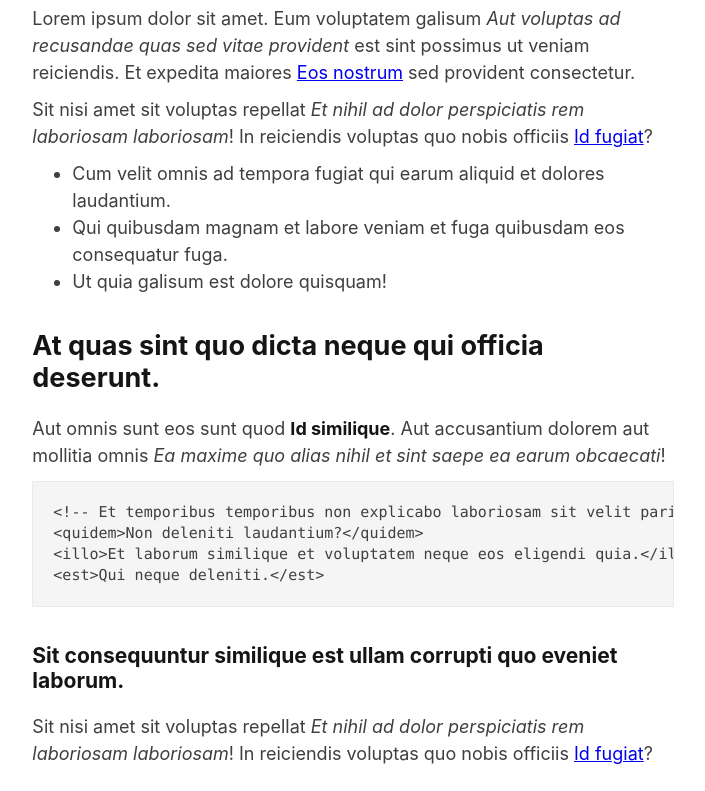
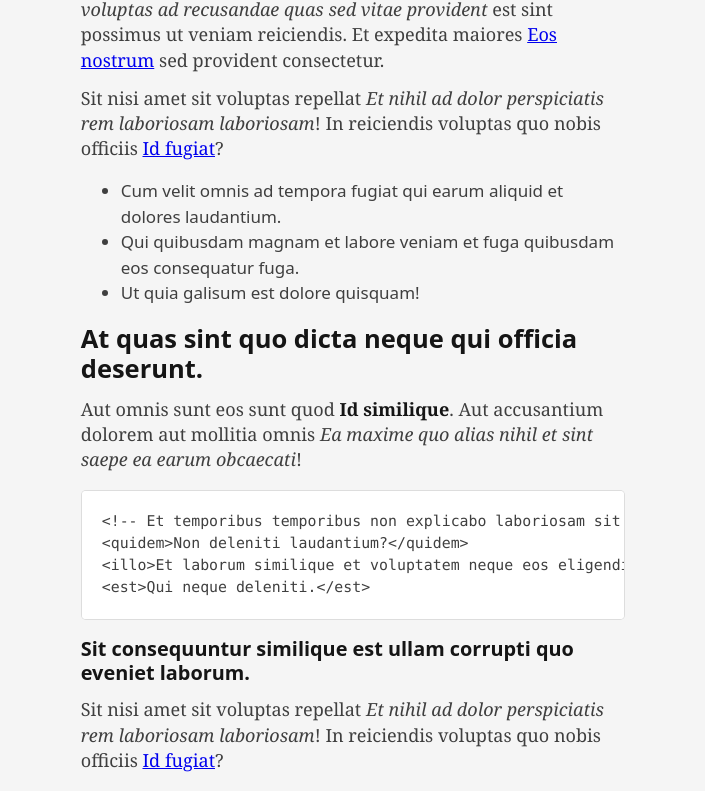
Before and after one commit to simonward87/css-reset, a plain HTML site: page index.html in a window 1280 px wide. Shown: the part 154-945 px from the top of the page, without its empty margins (287-992 px from the left). Drawn offline with Linux system fonts and the light colour scheme.

Commit message:
feat: isolate more opinionated styles

```diff
--- a/index.html
+++ b/index.html
@@ -1,53 +1,41 @@
-<!doctype html>
+<!DOCTYPE html>
 <html lang="en">
 
 <head>
-  <title></title>
-  <meta charset="UTF-8" />
-  <meta name="viewport" content="width=device-width, initial-scale=1" />
-  <link href="reset.css" rel="stylesheet" />
+  <meta charset="UTF-8">
+  <meta name="viewport" content="width=device-width, initial-scale=1">
+  <title>Example</title>
+  <link href="reset.css" rel="stylesheet">
+  <link href="style.css" rel="stylesheet">
 </head>
 
 <body>
+  <main>
+    <div class="container">
       <h1>Et enim cumque sed voluptatem sunt ut modi quas.</h1>
-  <p>
-    Lorem ipsum dolor sit amet. Eum voluptatem galisum
-    <em>Aut voluptas ad recusandae quas sed vitae provident</em> est sint
-    possimus ut veniam reiciendis. Et expedita maiores
-    <a href="https://www.loremipzum.com" target="_blank">Eos nostrum</a> sed
-    provident consectetur.
-  </p>
-  <p>
-    Sit nisi amet sit voluptas repellat
-    <em>Et nihil ad dolor perspiciatis rem laboriosam laboriosam</em>! In
-    reiciendis voluptas quo nobis officiis
-    <a href="https://www.loremipzum.com" target="_blank">Id fugiat</a>?
-  </p>
+      <p>Lorem ipsum dolor sit amet. Eum voluptatem galisum <em>Aut voluptas ad recusandae quas sed vitae provident</em> est
+        sint possimus ut veniam reiciendis. Et expedita maiores <a href="https://www.loremipzum.com" target="_blank">Eos
+          nostrum</a> sed provident consectetur.</p>
+      <p>Sit nisi amet sit voluptas repellat <em>Et nihil ad dolor perspiciatis rem laboriosam laboriosam</em>! In
+        reiciendis voluptas quo nobis officiis <a href="https://www.loremipzum.com" target="_blank">Id fugiat</a>?</p>
       <ul>
-    <li>
-      Cum velit omnis ad tempora fugiat qui earum aliquid et dolores
-      laudantium.
-    </li>
-    <li>
-      Qui quibusdam magnam et labore veniam et fuga quibusdam eos consequatur
-      fuga.
-    </li>
+        <li>Cum velit omnis ad tempora fugiat qui earum aliquid et dolores laudantium.</li>
+        <li>Qui quibusdam magnam et labore veniam et fuga quibusdam eos consequatur fuga.</li>
         <li>Ut quia galisum est dolore quisquam!</li>
       </ul>
       <h2>At quas sint quo dicta neque qui officia deserunt.</h2>
-  <p>
-    Aut omnis sunt eos sunt quod <strong>Id similique</strong>. Aut
-    accusantium dolorem aut mollitia omnis
-    <em>Ea maxime quo alias nihil et sint saepe ea earum obcaecati</em>!
-  </p>
+      <p>Aut omnis sunt eos sunt quod <strong>Id similique</strong>. Aut accusantium dolorem aut mollitia omnis <em>Ea
+        maxime quo alias nihil et sint saepe ea earum obcaecati</em>!</p>
+      <!-- <pre><code>func main() { -->
+    <!-- name := "World" -->
+    <!-- fmt.Printf("Hello, %s!\n", name) -->
+<!-- }</code></pre> -->
       <pre><code>&lt;!-- Et temporibus temporibus non explicabo laboriosam sit velit pariatur. --&gt;<br>&lt;quidem&gt;Non deleniti laudantium?&lt;/quidem&gt;<br>&lt;illo&gt;Et laborum similique et voluptatem neque eos eligendi quia.&lt;/illo&gt;<br>&lt;est&gt;Qui neque deleniti.&lt;/est&gt;<br></code></pre>
       <h3>Sit consequuntur similique est ullam corrupti quo eveniet laborum.</h3>
-  <p>
-    Sit nisi amet sit voluptas repellat
-    <em>Et nihil ad dolor perspiciatis rem laboriosam laboriosam</em>! In
-    reiciendis voluptas quo nobis officiis
-    <a href="https://www.loremipzum.com" target="_blank">Id fugiat</a>?
-  </p>
+      <p>Sit nisi amet sit voluptas repellat <em>Et nihil ad dolor perspiciatis rem laboriosam laboriosam</em>! In
+        reiciendis voluptas quo nobis officiis <a href="https://www.loremipzum.com" target="_blank">Id fugiat</a>?</p>
+    </div>
+  </main>
 </body>
 
 </html>
--- a/reset.css
+++ b/reset.css
@@ -1,29 +1,3 @@
-/* system font stacks provided by https://modernfontstacks.com/ */
-
-:root {
-  color-scheme: only light;
-
-  /* foreground */
-  --clr-fg-0: #151515;
-  --clr-fg-1: #3f3f3f;
-  --clr-fg-2: #696969;
-
-  /* background */
-  --clr-bg-0: #ffffff;
-  --clr-bg-1: #f5f5f5;
-  --clr-bg-2: #eaeaea;
-
-  /* padding */
-  --spc-0: 5px;
-  --spc-1: calc(var(--spc-0) * 2);
-  --spc-2: calc(var(--spc-0) * 4);
-  --spc-3: calc(var(--spc-0) * 8);
-  --spc-4: calc(var(--spc-0) * 16);
-  --spc-5: calc(var(--spc-0) * 24);
-
-  --site-width: 60ch;
-}
-
 /* Box sizing rules */
 *,
 *::before,
@@ -60,31 +34,10 @@ dd {
   margin: 0;
 }
 
-/* Increase base font-size to 18px */
-html {
-  font-size: large;
-}
-
-/* Set core root defaults */
-html:focus-within {
-  scroll-behavior: smooth;
-  scroll-padding-top: var(--spc-3);
-}
-
 body {
-  background-color: var(--clr-bg-0);
-  color: var(--clr-fg-1);
-  font-family: Inter, Roboto, "Helvetica Neue", "Arial Nova", "Nimbus Sans",
-    Arial, sans-serif;
+  font-family: system-ui, sans-serif;
   font-weight: normal;
-  line-height: 1.5;
-  margin: 0 auto;
-  /* this max-width is unlikely to be useful in a real site - instead, */
-  /* it is intended as a starting point */
-  max-width: var(--site-width);
-  min-height: 100svh;
   overflow-wrap: break-word;
-  padding: var(--spc-2);
 }
 
 h1,
@@ -93,66 +46,34 @@ h3,
 h4,
 h5,
 h6 {
-  color: var(--clr-fg-0);
   line-height: 1.2;
-  /* -0.2em to remove space above text created by line-height */
-  margin: calc(var(--spc-3) - 0.2em) 0 var(--spc-2);
 }
 
 p {
-  margin: var(--spc-1) 0;
+  line-height: 1.5;
+  margin-block: 0.7em;
 }
 
-strong {
-  color: var(--clr-fg-0);
-}
-
-ul,
-ol {
-  margin: var(--spc-1) 0;
+li {
+  line-height: 1.5;
 }
 
 pre {
-  background: var(--clr-bg-1);
-  border: 1px solid var(--clr-bg-2);
-  color: var(--clr-fg-1);
-  font-size: smaller;
-  line-height: 1.4;
+  line-height: 1.3;
   overflow-x: scroll;
-  padding: var(--spc-2);
 }
 
 code {
+  /* system font stack provided by https://modernfontstacks.com/ */
   font-family: ui-monospace, "Cascadia Code", "Source Code Pro", Menlo, Consolas,
     "DejaVu Sans Mono", monospace;
+  font-size: 0.875rem;
   font-weight: normal;
 }
 
-/* Reduced font-size for very small screens */
-@media screen and (max-width: 320px) {
+@media screen and (min-width: 600px) {
   html {
-    font-size: medium;
-  }
-}
-
-@media (prefers-color-scheme: dark) {
-  :root {
-    color-scheme: only dark;
-
-    /* foreground */
-    --clr-fg-0: #ebebeb;
-    --clr-fg-1: #c2c2c2;
-    --clr-fg-2: #999999;
-
-    /* background */
-    --clr-bg-0: #1e1e1e;
-    --clr-bg-1: #282828;
-    --clr-bg-2: #323232;
-  }
-
-  body {
-    -moz-osx-font-smoothing: grayscale;
-    -webkit-font-smoothing: antialiased;
+    font-size: 1.0625rem;
   }
 }
 
--- /dev/null
+++ b/style.css
@@ -0,0 +1,128 @@
+:root {
+  color-scheme: only light;
+
+  /* foreground */
+  --clr-fg-0: #151515;
+  --clr-fg-1: #3f3f3f;
+  --clr-fg-2: #696969;
+
+  /* background */
+  --clr-bg-0: #ffffff;
+  --clr-bg-1: #f5f5f5;
+  --clr-bg-2: #eaeaea;
+
+  /* padding */
+  --spc-0: 2.5px;
+  --spc-1: calc(var(--spc-0) * 2);
+  --spc-2: calc(var(--spc-0) * 4);
+  --spc-3: calc(var(--spc-0) * 8);
+  --spc-4: calc(var(--spc-0) * 16);
+  --spc-5: calc(var(--spc-0) * 32);
+
+  --doc-width: 56ch;
+}
+
+/* Set root defaults */
+html:focus-within {
+  scroll-behavior: smooth;
+  scroll-padding-top: var(--spc-3);
+}
+
+*,
+*::before,
+*::after {
+  box-sizing: border-box;
+}
+
+body {
+  background-color: var(--clr-bg-1);
+  color: var(--clr-fg-1);
+  font-family: system-ui, sans-serif;
+  font-weight: normal;
+  min-height: 100svh;
+  padding-inline: var(--spc-3);
+}
+
+h1,
+h2,
+h3,
+h4,
+h5,
+h6 {
+  color: var(--clr-fg-0);
+}
+
+p {
+  font-family: Charter, "Bitstream Charter", "Sitka Text", Cambria, serif;
+  font-size: 1.0625rem;
+  font-weight: normal;
+  line-height: 1.4;
+}
+
+code {
+  background-color: var(--clr-bg-0);
+  border-radius: var(--spc-1);
+  border: 1px solid #00000022;
+  padding: 0.15em 0.3em;
+}
+
+pre {
+  background-color: var(--clr-bg-0);
+  border-radius: var(--spc-1);
+  border: 1px solid #00000022;
+  padding: var(--spc-3);
+}
+
+pre code {
+  border: none;
+  background-color: none;
+  padding: initial;
+}
+
+strong {
+  color: var(--clr-fg-0);
+}
+
+main {
+  padding-block: var(--spc-4);
+}
+
+.container {
+  margin-inline: auto;
+  max-width: var(--doc-width);
+}
+
+main .container > :first-child {
+  margin-top: -0.25em;
+}
+
+main .container > :last-child {
+  margin-bottom: -0.25em;
+}
+
+@media (prefers-color-scheme: dark) {
+  :root {
+    color-scheme: only dark;
+
+    /* foreground */
+    --clr-fg-0: #ebebeb;
+    --clr-fg-1: #c2c2c2;
+    --clr-fg-2: #999999;
+
+    /* background */
+    --clr-bg-0: #1e1e1e;
+    --clr-bg-1: #282828;
+    --clr-bg-2: #323232;
+  }
+
+  body {
+    -moz-osx-font-smoothing: grayscale;
+    -webkit-font-smoothing: antialiased;
+  }
+}
+
+@media screen and (min-width: 600px) and (orientation: landscape) {
+  html {
+    font-size: 1.0625rem;
+  }
+}
```
Lines whose indentation alone changed are shown as unchanged.
